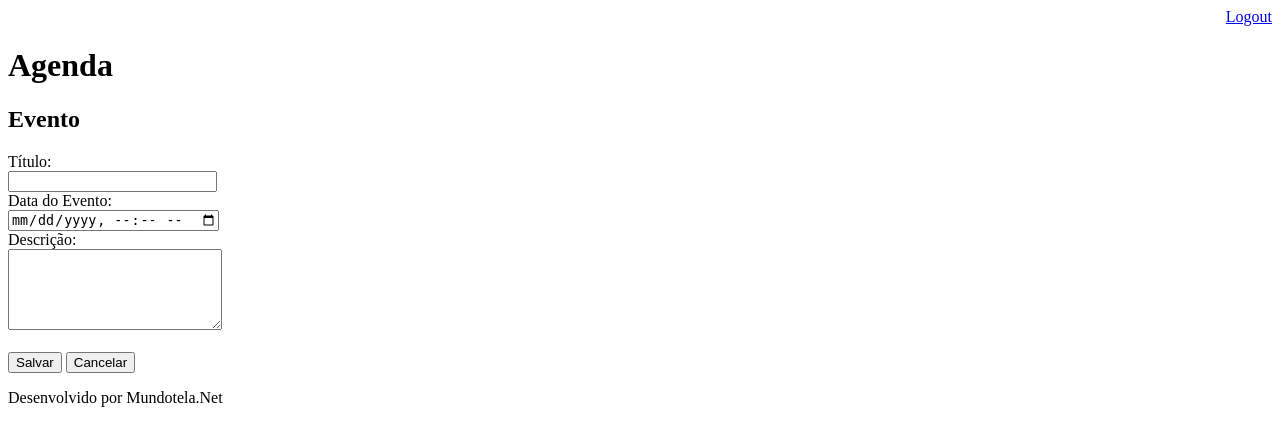
After one commit to portskoll/agenda_aula, a Django app: page /agenda/evento/ in a window 1280 px wide. The commit adds this page. Shown: the top 446 px of the page. Run offline with Django 5.2, Linux system fonts and the light colour scheme; a user stored in the database is signed in.

Commit message:
com inserção de eventos

```diff
--- a/agendaAula/urls.py
+++ b/agendaAula/urls.py
@@ -21,7 +21,8 @@ from django.views.generic import RedirectView
 
 urlpatterns = [
     path('admin/', admin.site.urls),
-    path('evento/<nome>', views.evento),
+    path('agenda/evento/', views.evento),
+    path('agenda/evento/submit', views.submit_evento),
     path('agenda/', views.lista_eventos),
     path('', RedirectView.as_view(url='/agenda/')),
     path('login/', views.login_user),
--- a/core/views.py
+++ b/core/views.py
@@ -14,9 +14,11 @@ from django.contrib import messages
 def login_user(request):
     return render(request, 'login.html')
 
-def evento(request, nome):
-    eve = Evento.objects.get(titulo=nome)
-    return HttpResponse('<h1>{}</h1>'.format(eve))
+
+@login_required(login_url='/login/')
+def evento(request):
+
+    return render(request, 'evento.html')
 
 
 @login_required(login_url='/login/')
@@ -47,3 +49,13 @@ def submit_login(request):
 def logout_user(request):
     logout(request)
     return redirect('/')
+
+
+def submit_evento(request):
+    if request.POST:
+        titulo = request.POST['titulo']
+        data_evento = request.POST['data_evento']
+        descricao = request.POST['descricao']
+        usuario = request.user
+        Evento.objects.create(titulo=titulo, data_evento=data_evento, descricao=descricao, usuario=usuario)
+    return redirect('/')
--- a/templates/agenda.html
+++ b/templates/agenda.html
@@ -2,6 +2,10 @@
 
 {% block content %}
     <h2> Agendamentos </h2>
+    <a href="evento/">
+        <button type="button">Novo evento</button>
+    </a>
+
     <ul>
         {%  for evento in eventos %}
          <li>
--- /dev/null
+++ b/templates/evento.html
@@ -0,0 +1,24 @@
+{% extends "model-page.html" %}
+
+{% block content %}
+    <h2>Evento</h2>
+    <form action="submit" method="post">{% csrf_token %}
+        <label>Título:</label>
+        <br>
+        <input type="text" name="titulo" size="23">
+        <br>
+        <label>Data do Evento:</label>
+        <br>
+        <input type="datetime-local" name="data_evento">
+        <br>
+        <label>Descrição:</label>
+        <br>
+        <textarea name="descricao" rows="5" cols="24"></textarea>
+        <br><br>
+
+        <button type="submit">Salvar</button>
+        <a href="/">
+        <button type="button">Cancelar</button>
+        </a>
+    </form>
+{% endblock %}
```
Also changed, not shown: db.sqlite3.
